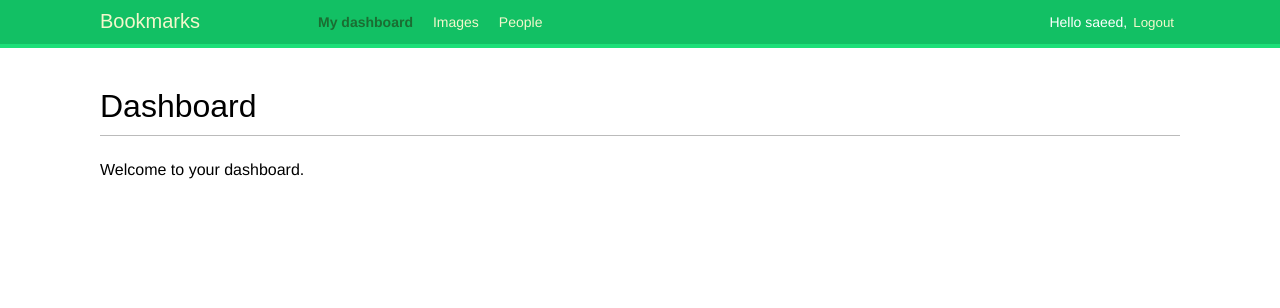
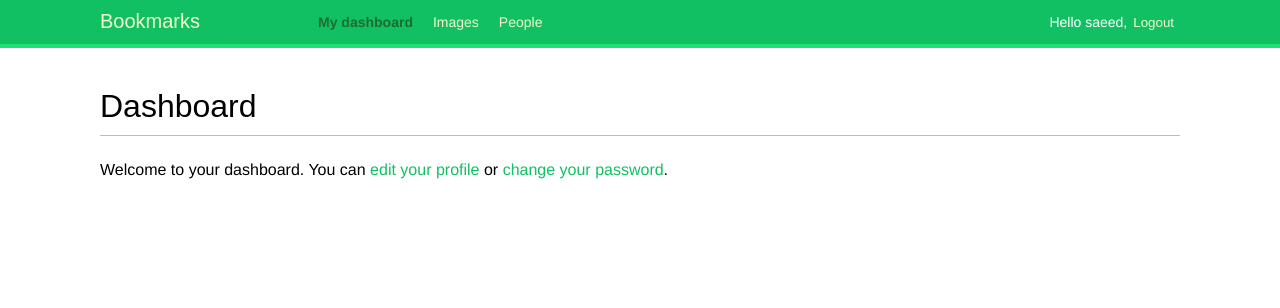
Before and after one commit to bobbysaeed/bookmarks, a Django app: page /account/ in a window 1280 px wide. Shown: the top 308 px of the page. Run offline with Django 5.2, Linux system fonts and the light colour scheme; a user stored in the database is signed in; some web fonts are replaced.

Commit message:
add edit and change password url to dashboard template

```diff
--- a/account/templates/account/dashboard.html
+++ b/account/templates/account/dashboard.html
@@ -4,5 +4,7 @@
 
 {% block content %}
   <h1>Dashboard</h1>
-  <p>Welcome to your dashboard.</p>
+  <p>
+    Welcome to your dashboard. You can <a href="{% url "edit" %}">edit your profile</a> or <a href="{% url "password_change" %}">change your password</a>.
+  </p>
 {% endblock %}
```
